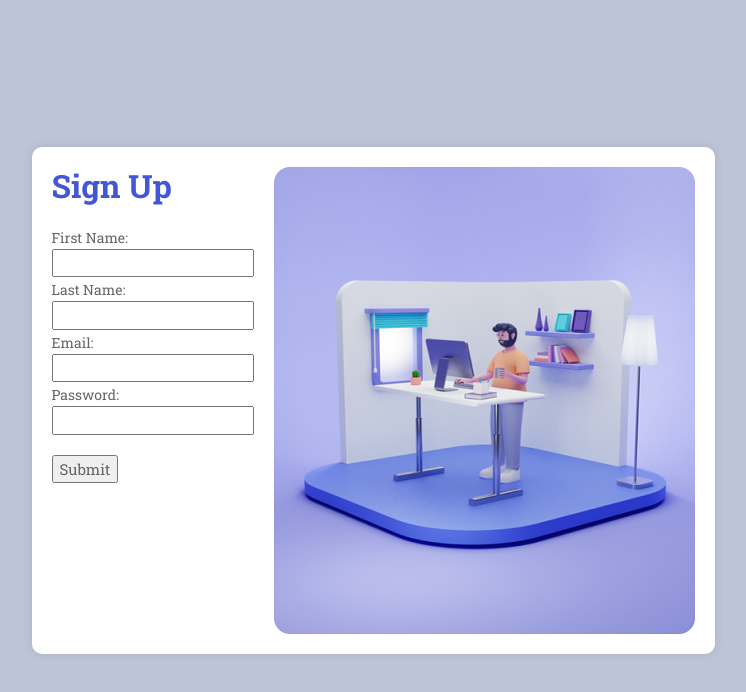
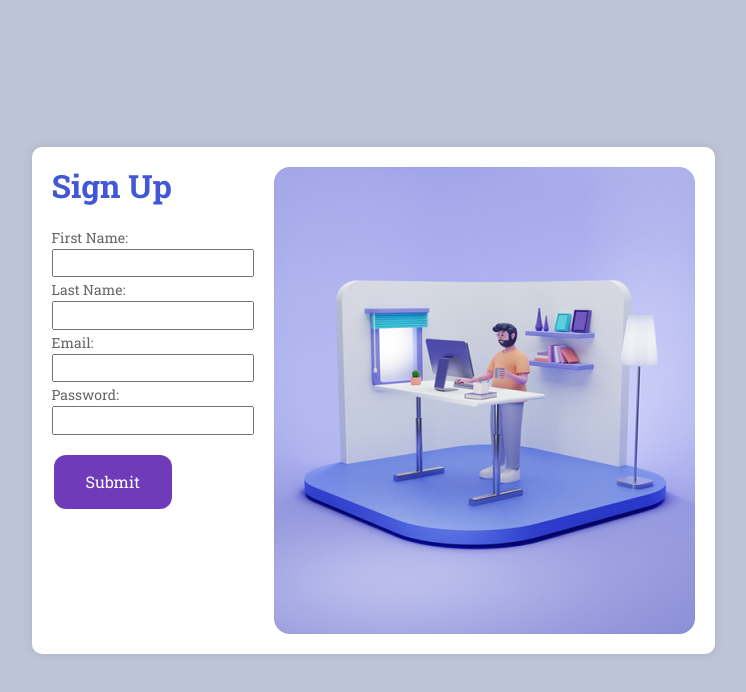
Before and after one commit to KarimHaddadi20/jobhunter, a Vue app: page /signup in a window 1280 px wide. Shown: the top 692 px of the page, without its empty margins (267-1013 px from the left). Built offline with nearby package versions, Linux system fonts and the light colour scheme.

Commit message:
Add styling to submit button in SignUp.vue

```diff
--- a/src/views/SignUp.vue
+++ b/src/views/SignUp.vue
@@ -86,5 +86,23 @@ h2 {
   margin-top: 20px; /* Adjust as needed */
 
 }
+input[type="submit"] {
+  background-color: #6f3bb8; /* Changer la couleur de fond */
+  color: white; /* Changer la couleur du texte */
+  border: none; /* Supprimer la bordure */
+  padding: 15px 32px; /* Ajouter du padding */
+  text-align: center; /* Centrer le texte */
+  text-decoration: none; /* Supprimer le soulignement du texte */
+  display: inline-block;
+  font-size: 16px;
+  margin: 4px 2px;
+  cursor: pointer; /* Changer le curseur en main lorsque vous survolez */
+  transition-duration: 0.4s; /* Ajouter une animation lors du survol */
+  border-radius: 12px;
+}
+
+input[type="submit"]:hover {
+  background-color: #45a049; /* Changer la couleur de fond lors du survol */
+}
 
 </style>
```
